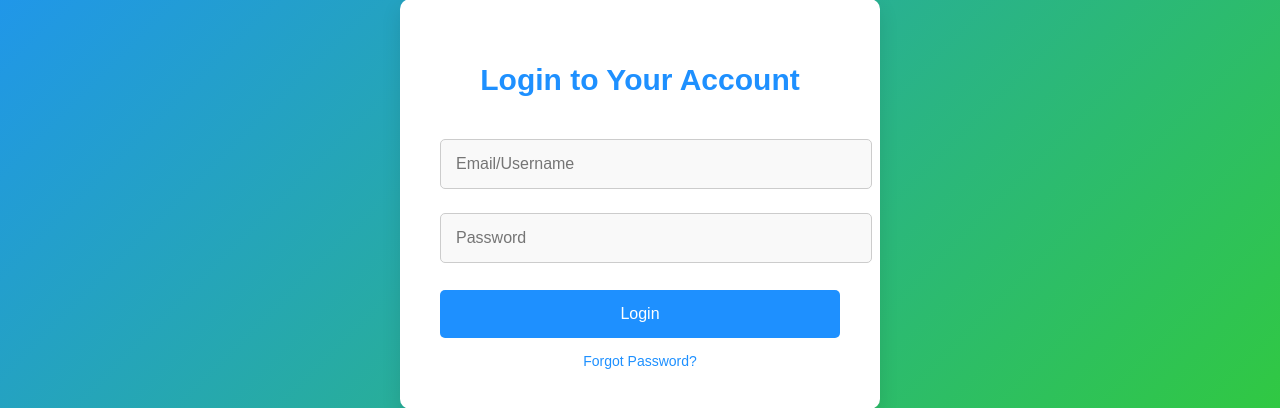
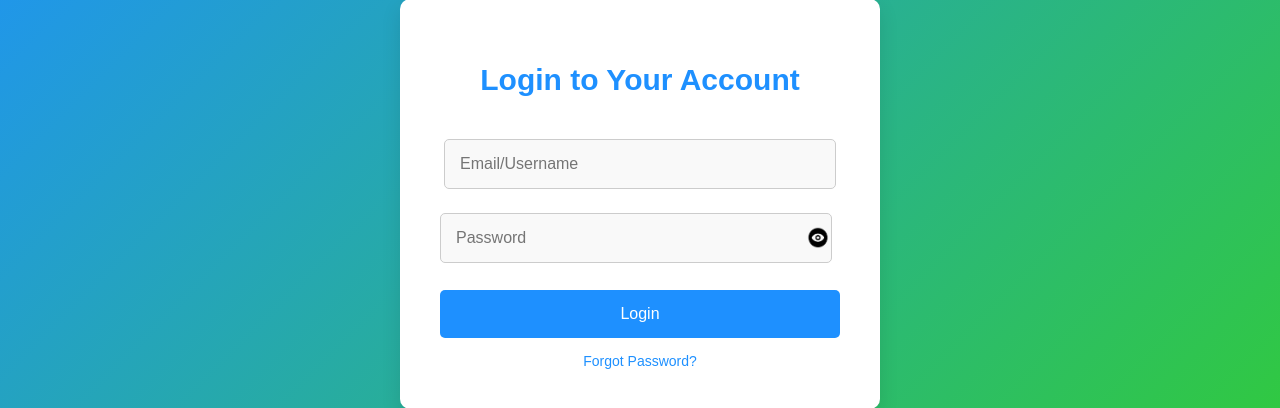
Before and after one commit to MaheerAli786/Online_Proctoring, a Flask app: page / in a window 1280 px wide. Shown: the part 226-634 px from the top of the page. Run offline with Flask 3, Linux system fonts and the light colour scheme.

Commit message:
add show password feature

```diff
--- a/Exam Portal/templates/Login.html
+++ b/Exam Portal/templates/Login.html
@@ -37,8 +37,15 @@
       font-weight: bold;
     }
 
+    .input-container {
+      position: relative;
+      width: 100%;
+      display: flex;
+      align-items: center;
+    }
+
     .login-form input {
-      width: 100%;
+      width: 90%;
       padding: 15px;
       margin: 12px 0;
       border: 1px solid #ccc;
@@ -53,11 +60,22 @@
       box-shadow: 0 0 10px rgba(30, 144, 255, 0.3);
     }
 
+    /* Password Toggle Icon */
+    .toggle-password {
+      position: absolute;
+      right: 10px;
+      top: 50%;
+      transform: translateY(-50%);
+      cursor: pointer;
+      width: 24px;
+      height: 24px;
+    }
+
     .login-form button {
       background-color: #1E90FF;
       color: white;
       border: none;
-      padding: 15px 20px;
+      padding: 15px;
       font-size: 16px;
       cursor: pointer;
       border-radius: 5px;
@@ -95,18 +113,42 @@
       }
     }
   </style>
-  <link rel="stylesheet" href="https://cdnjs.cloudflare.com/ajax/libs/font-awesome/6.0.0-beta3/css/all.min.css">
 </head>
 <body>
   <div class="login-form">
     <h2>Login to Your Account</h2>
     <form action="{{ url_for('login') }}" method="POST">
-    <input type="text" placeholder="Email/Username" name="user" required>
-    <input type="password" placeholder="Password" name="password" required>
-    <button>Login</button>
+      <input type="text" placeholder="Email/Username" name="user" required>
+
+      <div class="input-container">
+        <input type="password" id="password" placeholder="Password" name="password" required>
+        <img src="Pics/show_password.png" class="toggle-password" id="toggle-password" alt="Toggle Password">
+      </div>
+
+      <button type="submit">Login</button>
     </form>
     <a href="#">Forgot Password?</a>
+  </div>
 
-  </div>
+  <script>
+    const passwordField = document.getElementById("password");
+    const togglePassword = document.getElementById("toggle-password");
+
+    let isPasswordVisible = false;
+
+    togglePassword.addEventListener("mouseenter", () => {
+      togglePassword.src = isPasswordVisible ? "Pics/hide_password_hover.png" : "Pics/show_password_hover.png";
+    });
+
+    togglePassword.addEventListener("mouseleave", () => {
+      togglePassword.src = isPasswordVisible ? "Pics/hide_password.png" : "Pics/show_password.png";
+    });
+
+    togglePassword.addEventListener("click", () => {
+      isPasswordVisible = !isPasswordVisible;
+      passwordField.type = isPasswordVisible ? "text" : "password";
+      togglePassword.src = isPasswordVisible ? "Pics/hide_password_hover.png" : "Pics/show_password_hover.png";
+    });
+  </script>
 </body>
 </html>
```
